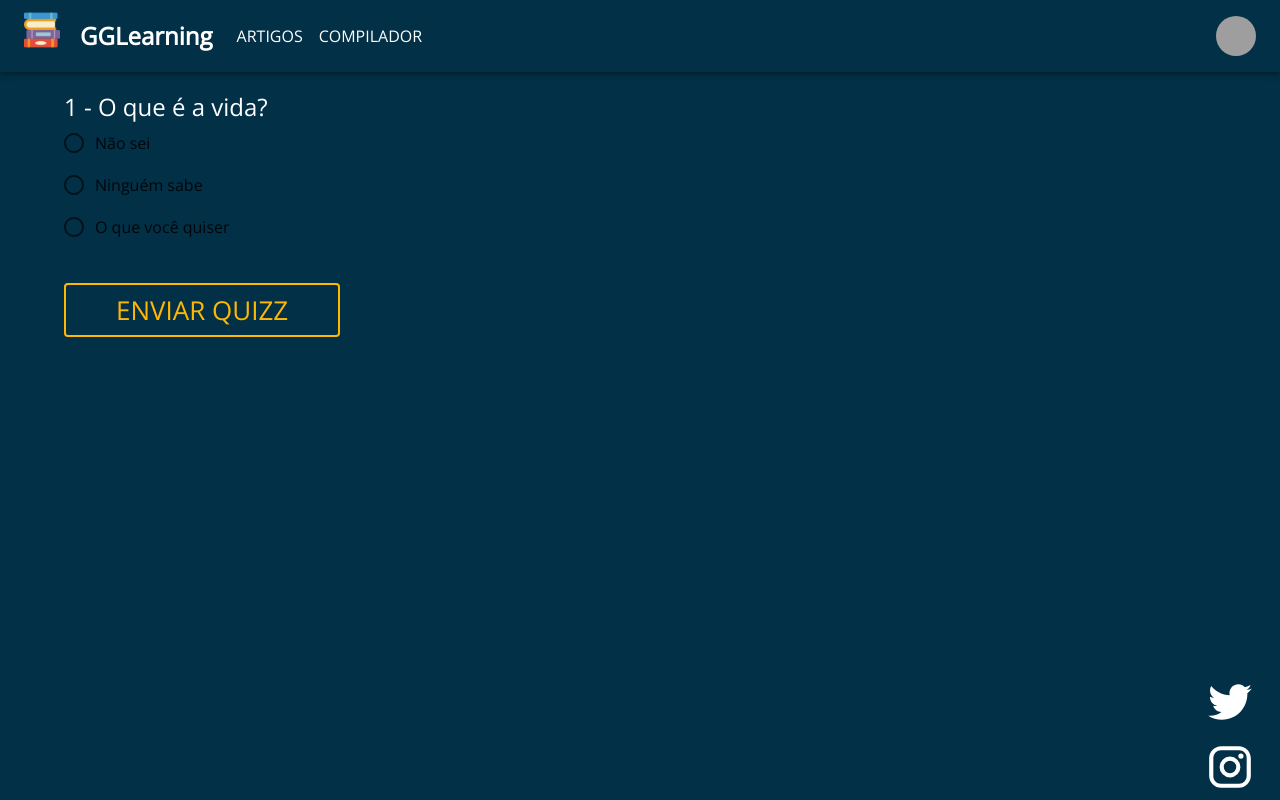
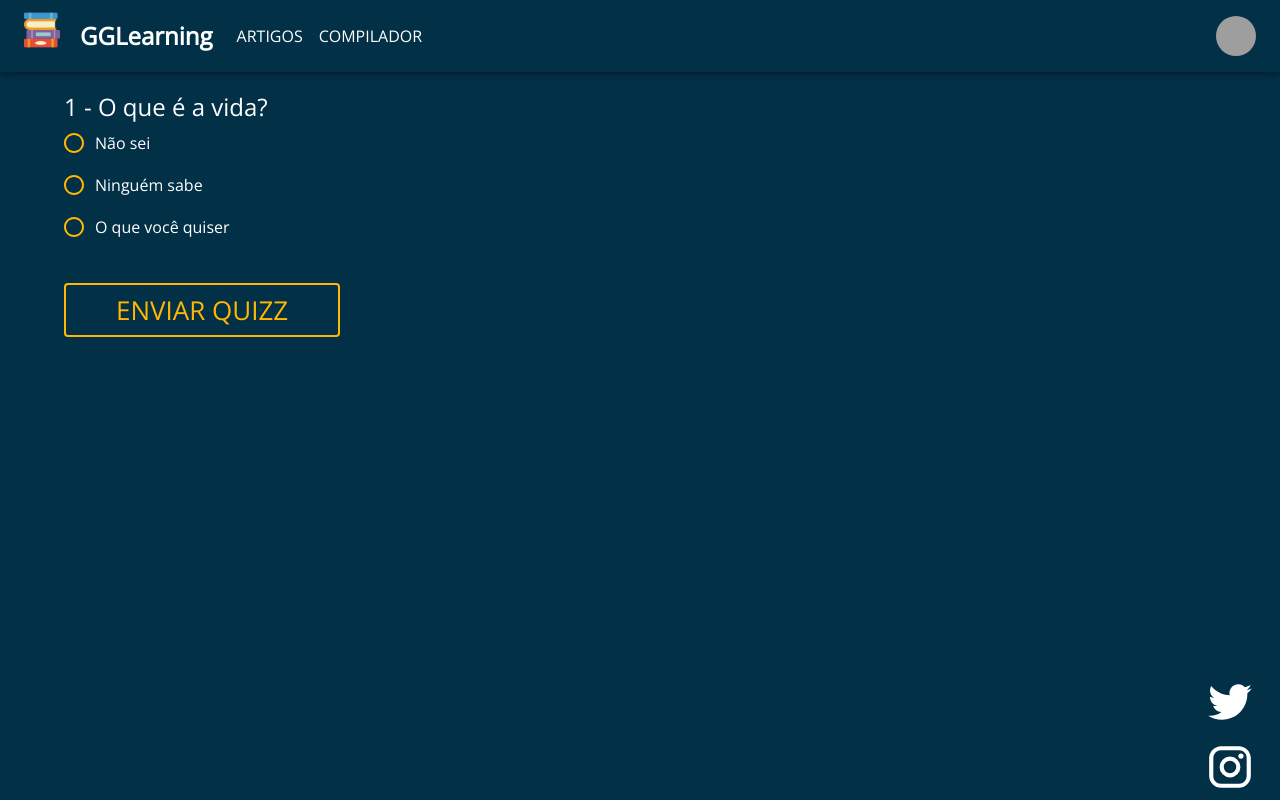
Before and after one commit to matheustirabassi/gg-learning, a React (Create React App) app in the folder frontend/: page /quizz in a window 1280 px wide. Built offline with nearby package versions, Linux system fonts and the light colour scheme; grey boxes are pictures that could not be loaded.

Commit message:
fix: :bug: Corrige cor das alternativas

```diff
--- a/frontend/src/presentation/components/Question/Question.tsx
+++ b/frontend/src/presentation/components/Question/Question.tsx
@@ -26,7 +26,7 @@ export const Question = ({num, question, alternatives }: QuestionProps) => {
 
                 {alternatives?.map((alternative, i) => {
                     return (
-                        <FormControlLabel value={i} control={<Radio color="primary"/>} label={alternative}></FormControlLabel>
+                        <FormControlLabel value={i} control={<Radio sx={{color:"primary.main"}}/>} sx={{color:"secondary.main"}} label={alternative}></FormControlLabel>
                     )
                 })}
             </RadioGroup>
```
